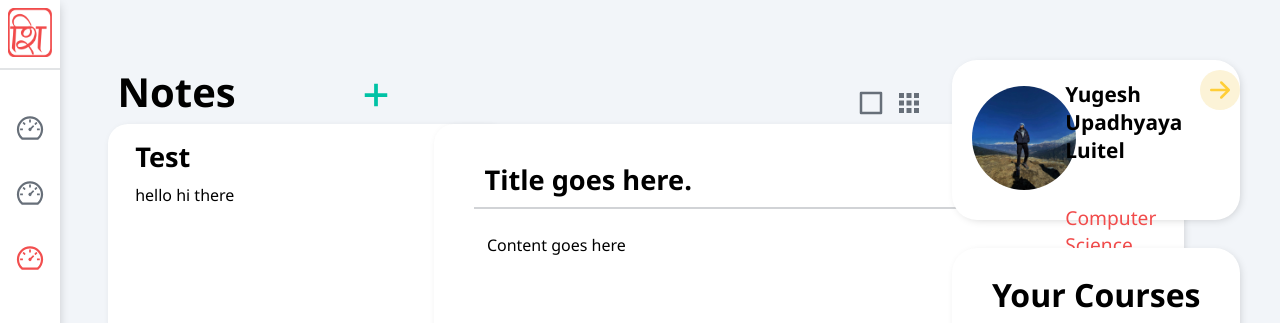
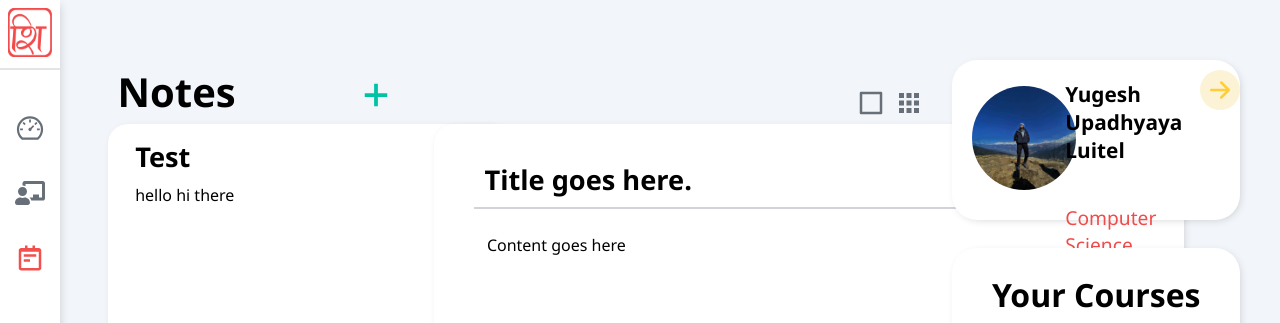
Before and after one commit to arpandaze/sikshyalaya, a React (Create React App) app in the folder frontend/: page /note in a window 1280 px wide. Shown: the top 323 px of the page. Built offline with nearby package versions, Linux system fonts and the light colour scheme.

Commit message:
Sidebar icons change

```diff
--- a/frontend/src/components/SideBar.jsx
+++ b/frontend/src/components/SideBar.jsx
@@ -2,6 +2,8 @@ import React, { useState } from "react";
 import { makeStyles, useTheme } from "@material-ui/core/styles";
 import colorscheme from "../utils/colors";
 import { AiOutlineDashboard } from "react-icons/ai";
+import { BiNotepad } from "react-icons/bi";
+import { FaChalkboardTeacher } from "react-icons/fa";
 import Grid from "@material-ui/core/Grid";
 import Box from "@material-ui/core/Box";
 import icon from "../assets/icon.png";
@@ -48,13 +50,13 @@ const sidebarItems = [
 		id: 2,
 		title: "Quiz",
 		route: "/quiz",
-		icon: <AiOutlineDashboard size={30} />,
+		icon: <FaChalkboardTeacher size={30} />,
 	},
 	{
 		id: 3,
 		title: "Note",
 		route: "/note",
-		icon: <AiOutlineDashboard size={30} />,
+		icon: <BiNotepad size={30} />,
 	},
 ];
 
```
